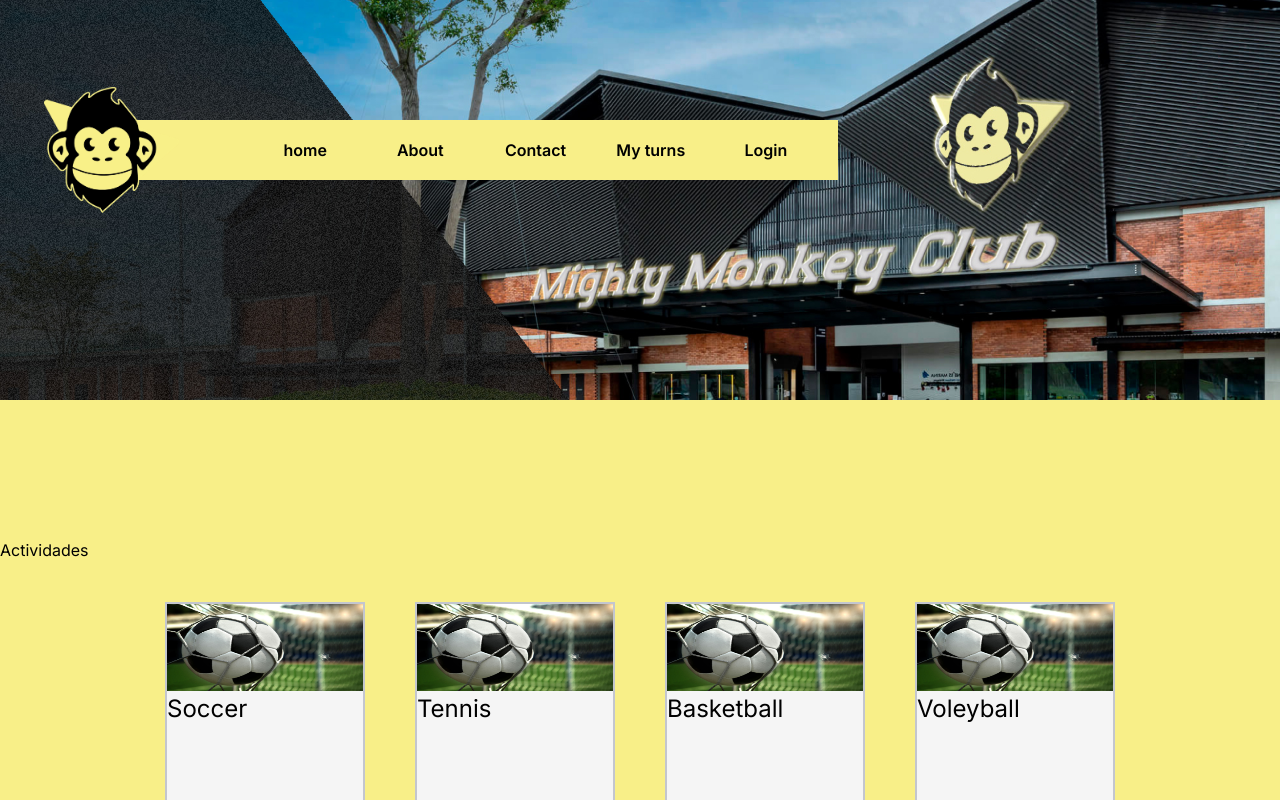
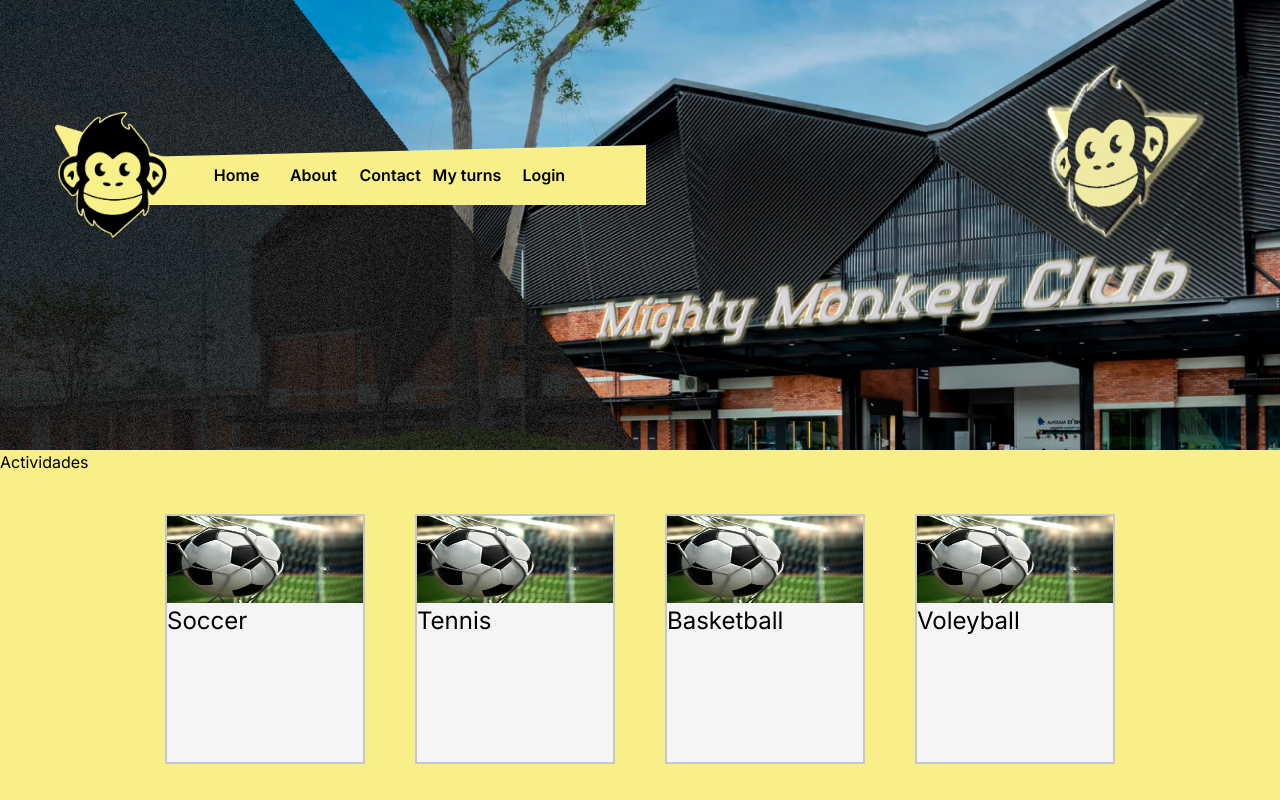
Before and after one commit to ddrosado/MightyMonkeyPF, a Next.js app in the folder client/: page /home in a window 1280 px wide. Shown: the top 800 px of the page. Built offline with nearby package versions, Linux system fonts and the light colour scheme.

Commit message:
css general

```diff
--- a/client/app/contact/page.jsx
+++ b/client/app/contact/page.jsx
@@ -1,16 +1,13 @@
 "use client";
 import React from "react";
-import Image from "next/image";
 import FormContact from "../../components/contact/formContact/FormContact";
 import style from "./page.module.css";
-import img from "../../assets/images/monoclub.jpg";
 import { SectionDate } from "../../components/contact/sectionDate/SectionDate";
 
 const Contact = () => {
   return (
     <div className={style.container}>
       <div className={style.portada}>
-        <Image src={img} alt='mono'/>
         <h1 className={style.title}>Contact</h1>
       </div>
       <div className={style.sectionForm}>
--- a/client/app/home/page.jsx
+++ b/client/app/home/page.jsx
@@ -6,7 +6,7 @@ import homeImage from '../../assets/images/mmclub.jpg'
 export default function Home() {
   return (
     <div className={styles.homeContainer}>
-      <Image className={styles.homeImage} alt='home' src={homeImage}/>
+      {/* <Image className={styles.homeImage} alt='home' src={homeImage}/> */}
       <Cards />
     </div>
   )
--- a/client/app/home/page.module.css
+++ b/client/app/home/page.module.css
@@ -3,12 +3,4 @@
     flex-direction: column;
     justify-content: center;
     align-items: center;
-    position: relative;
-    top: -60px;
 }
-
-.homeImage {
-    max-width: 100%;
-    max-height: 450px;
-    z-index: 99;
-}
--- a/client/components/cards/Cards.module.css
+++ b/client/components/cards/Cards.module.css
@@ -3,11 +3,9 @@
     flex-direction: column;
     justify-content: center;
     align-items: center;
-    height: 1230px;
     background: #F8EF88;
-    position: relative;
-    clip-path: polygon(0 0, 100% 0, 100% 81%, 0% 100%);
-    bottom: 170px;
+    clip-path: polygon(0 0, 100% 0, 100% 90%, 0% 100%);
+    padding-bottom: 200px;
 }
 
 .cardsContainer {
--- a/client/components/footer/Footer.module.css
+++ b/client/components/footer/Footer.module.css
@@ -24,7 +24,7 @@
     color: #F8EF88;
 }
 .socialIcon {
-    scale: 30%;
+    width: 30px;
 }
 
 .aboutDevs {
--- a/client/components/navBar/Navbar.jsx
+++ b/client/components/navBar/Navbar.jsx
@@ -2,20 +2,21 @@ import React from "react";
 import Link from "next/link";
 import style from "./Navbar.module.css";
 import Image from "next/image";
-import logo from '../../assets/images/logo.png'
+import logo from "../../assets/images/logo.png";
 
 export const Navbar = () => {
   const obj = [
-  {label : "home", route: "/home"},
-  {label : "About", route: "/aboutUs"},
-  {label : "Contact", route: "/contact"},
-  {label : "My turns", route: "/turns"},
-  {label : "Login", route: "/login"}
-  ]
+    { label: "Home", route: "/home" },
+    { label: "About", route: "/aboutUs" },
+    { label: "Contact", route: "/contact" },
+    { label: "My turns", route: "/turns" },
+    { label: "Login", route: "/login" },
+  ];
 
   return (
-    <div className={style.container}>
-      <Image className={style.logo} src={logo} alt='#' />
+    <div className={style.navContainer}>
+      <Image className={style.logo} src={logo} alt="#" />
+      <div className={style.barContainer}>
         <div className={style.options}>
           <ul className={style.ul}>
             {obj.map(({ label, route }) => {
@@ -28,5 +29,6 @@ export const Navbar = () => {
           </ul>
         </div>
       </div>
-  )
-}
+    </div>
+  );
+};
--- a/client/components/navBar/Navbar.module.css
+++ b/client/components/navBar/Navbar.module.css
@@ -1,29 +1,41 @@
-.container{
+.navContainer {
+    width: 100%;
+    height: 450px;
+    background-image: url('../../assets/images/mmclub.jpg');
+    background-size: cover;
+    background-repeat: no-repeat;
+    display: flex;
+    align-items: center;
+}
+
+.barContainer{
     display: flex;
     flex-direction: row;
     justify-content: space-around;
-    width: 60%;
+    width: 40%;
     height: 60px;
     align-items: center;
     background-color: #F8EF88;
     font-size: 1em;
     font-weight: 600;
-    position: relative;
-    top: 120px;
-    left: 70px;
-    z-index: 100;
+    clip-path: polygon(0 20%, 100% 0, 100% 100%, 0% 100%);
+    margin-bottom: 100px;
+
 }
 
 .logo {
     width: 134.2px;
     height: 126.6px;
     position: relative;
-    right: 40px;
+    right: -55px;
+    z-index: 101;
+    margin-bottom: 100px;
 }
 
 .options{
     width: 75%;
     height: 100%;
+
 }
 
 .ul{
```
Also changed, not shown: client/assets/images/monoclub.jpg (deleted). Lines whose indentation alone changed are shown as unchanged.
